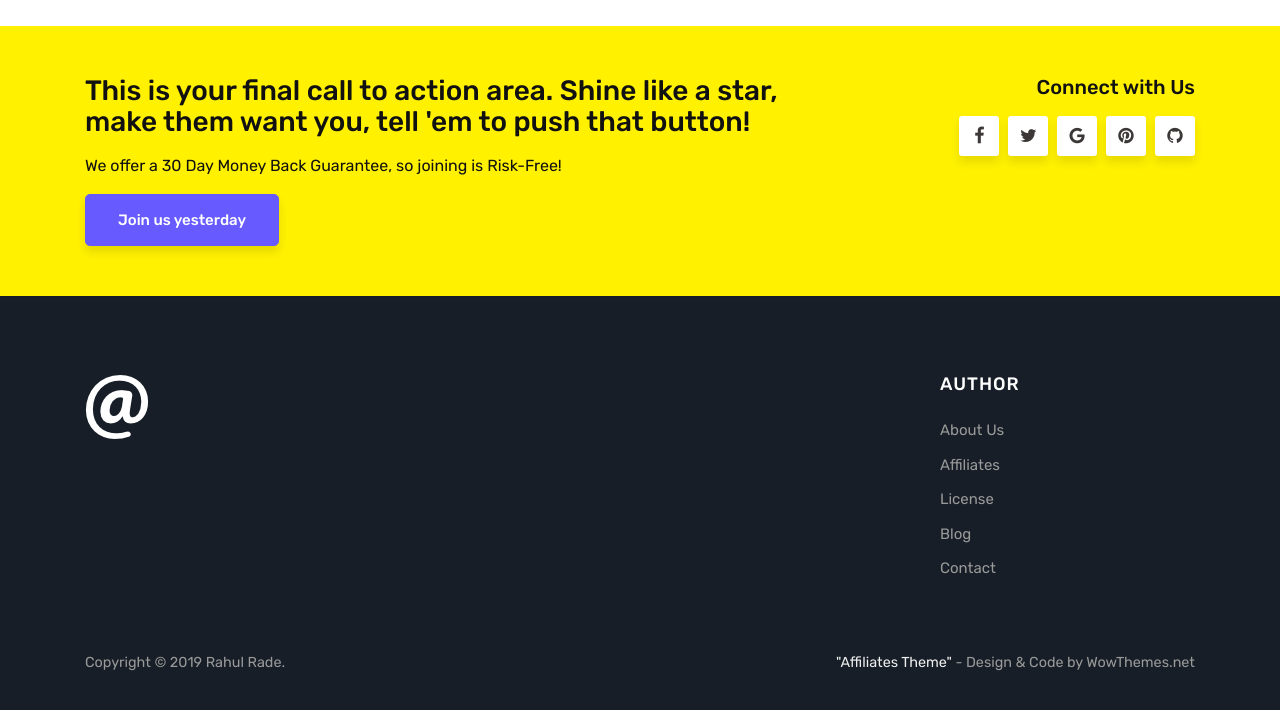
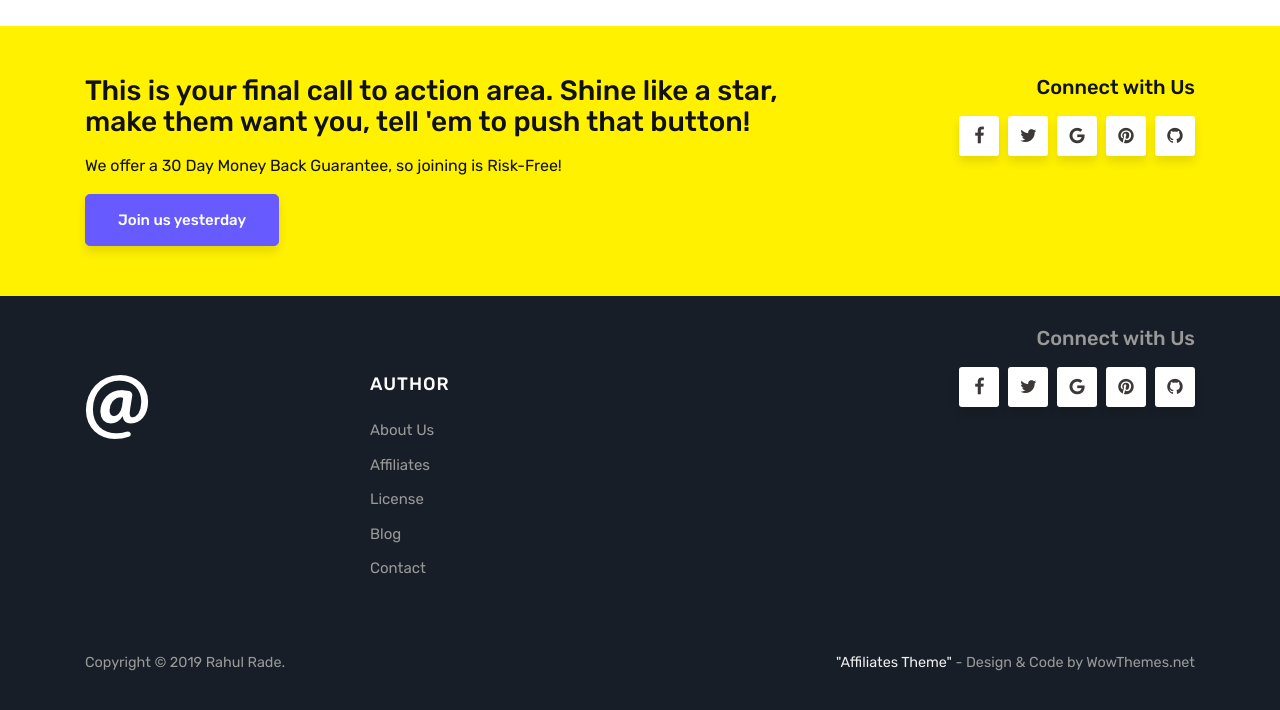
Before and after one commit to imrahulr/imrahulr.github.io, a Jekyll site: the page built from index.html, in a window 1280 px wide and 900 px high, scrolled down 1900 px, cut to the strip 181-891 px from the top of the window. Built offline with Jekyll 4.4.1, drawn with Linux system fonts in a browser that asks for light colours; the list of posts is cut into pages by our own code; comment, search, counter and statistics services are not loaded.

Commit message:
first commit

```diff
--- a/_layouts/default.html
+++ b/_layouts/default.html
@@ -151,7 +151,7 @@
         <div class="container">
 
             <div class="row">
-                <div class="col-sm-9">
+                <div class="col-sm-3">
                 <div class="footer-widget">
                 <a href="{{site.baseurl}}/contact">
                 <img src="{{ site.baseurl }}/assets/images/logo-footer.png">
@@ -170,6 +170,15 @@
                 <li><a href="https://www.wowthemes.net/support/">Contact</a></li>
                 </ul>
                 </div>
+                </div>
+
+                <div class="col-md-6 text-right footersocial">
+                    <h5>Connect with Us</h5>
+                    <i class="fa fa-facebook"></i>
+                    <i class="fa fa-twitter"></i>
+                        <i class="fa fa-google"></i>
+                     <i class="fa fa-pinterest"></i>
+                     <i class="fa fa-github"></i>
                 </div>
 
             </div>
```
